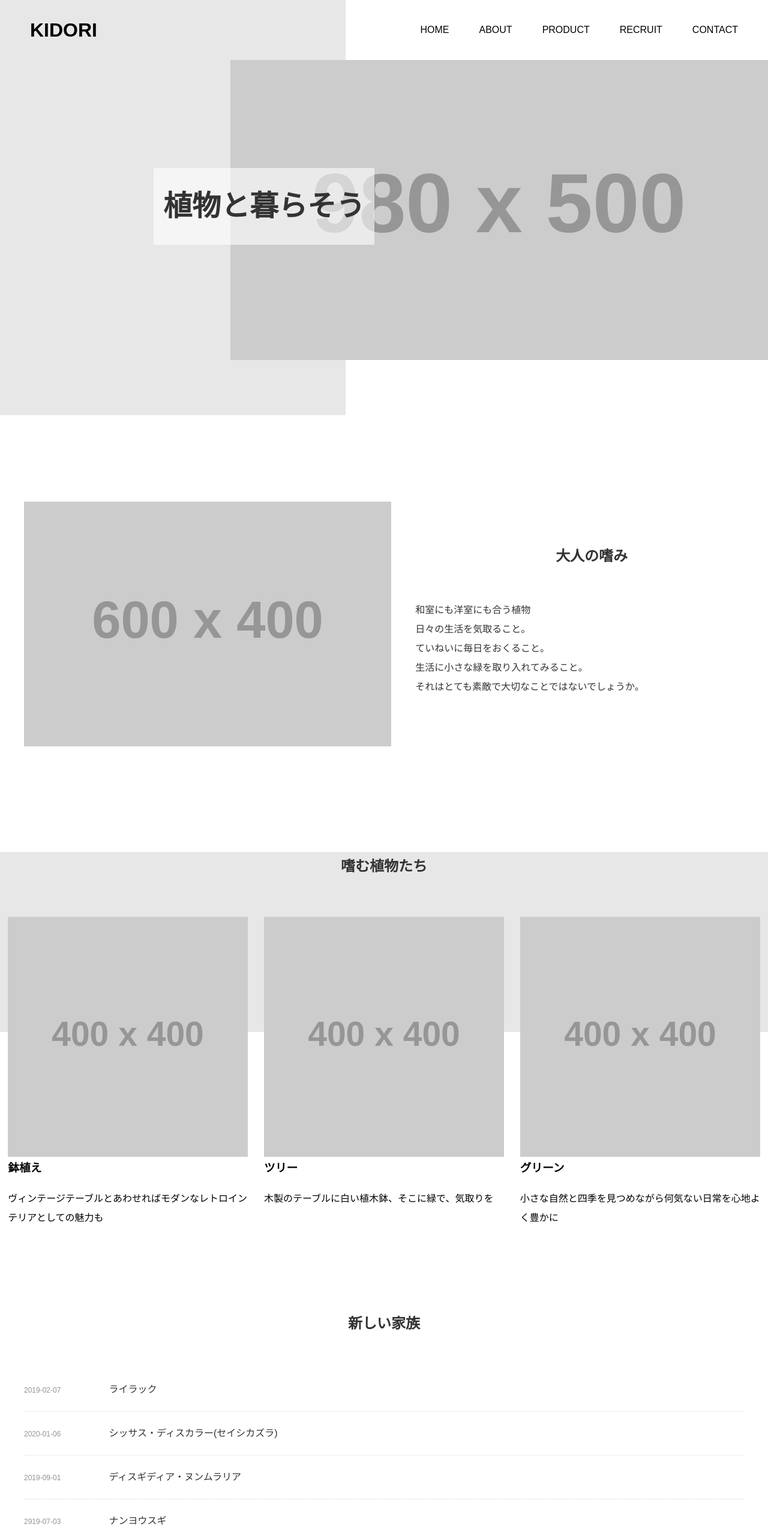
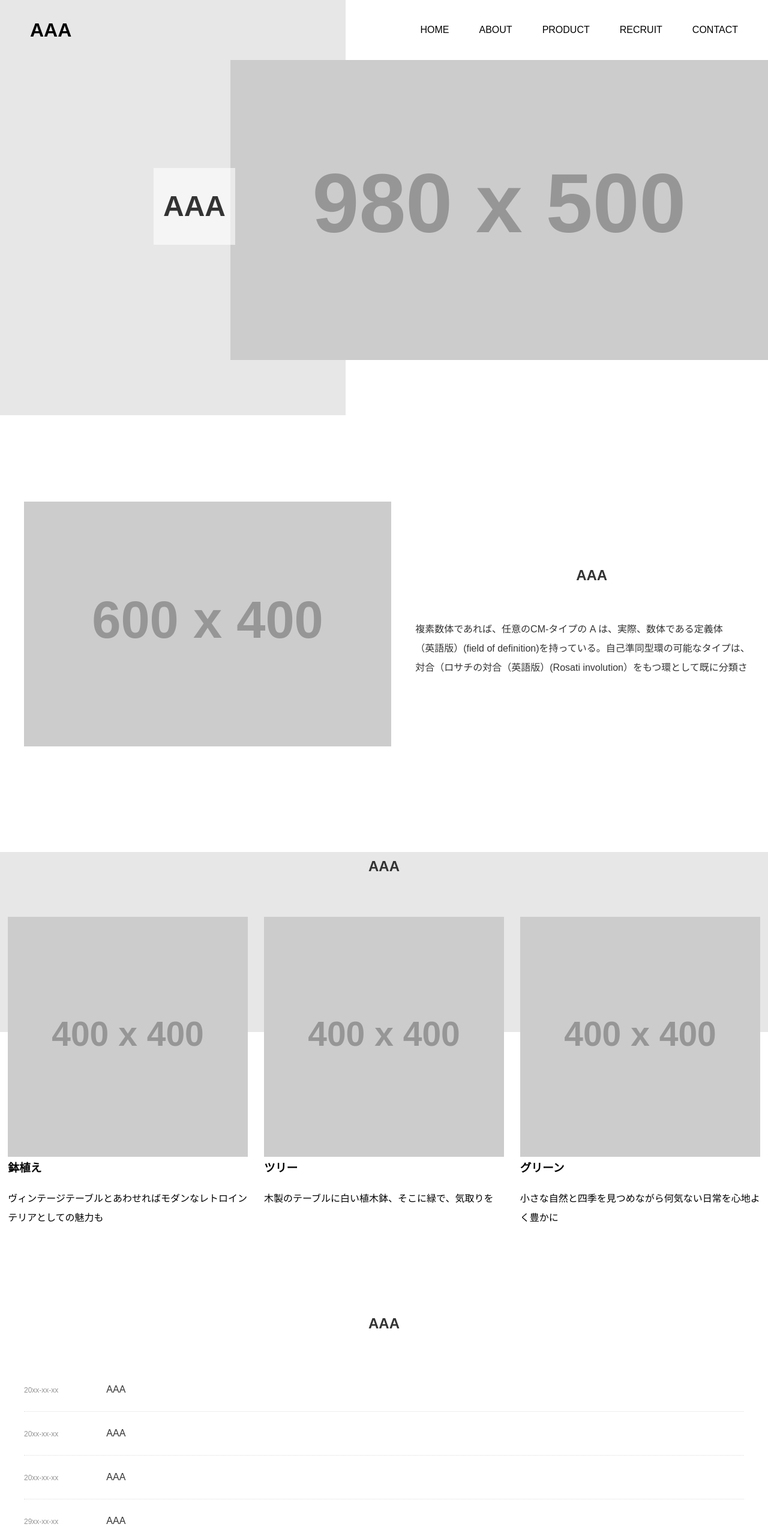
Before and after one commit to ShokoKitami/skitami, a plain HTML site: page nomal/index.html in a window 1280 px wide. Shown: the top 2560 px of the page at 60% size. Drawn offline with Linux system fonts and the light colour scheme; placeholder pictures from the web are drawn by us.

Commit message:
AAA修正

```diff
--- a/nomal/index.html
+++ b/nomal/index.html
@@ -2,13 +2,13 @@
 <html lang="ja">
     <head>
         <meta charset="UTF-8">
-        <title>KIDORI</title>
+        <title>AAA</title>
         <link rel="stylesheet" href="style.css">
     </head>
     <body>
         <header class="header">
             <div class="content-wrapper header-nav">
-                <h1><a href="index.html">KIDORI</a></h1>
+                <h1><a href="index.html">AAA</a></h1>
                 <nav>
                     <ul>
                         <li><a href="index.html">HOME</a></li>
@@ -22,7 +22,7 @@
         </header>
         <section class="mainvisual">
             <img src="https://placehold.jp/980x500.png" alt="観葉植物の佇まい">
-            <h2>植物と暮らそう</h2>
+            <h2>AAA</h2>
         </section>
         <main>
             <section class="greeting">
@@ -30,13 +30,11 @@
                     <div class="contents">
                         <figure><img src="https://placehold.jp/600x400.png" alt="窓際の観葉植物"></figure>
                         <div class="content">
-                            <h2>大人の嗜み</h2>
+                            <h2>AAA</h2>
                             <p>
-                            和室にも洋室にも合う植物<br>
-                            日々の生活を気取ること。<br>
-                            ていねいに毎日をおくること。<br>
-                            生活に小さな緑を取り入れてみること。<br>
-                            それはとても素敵で大切なことではないでしょうか。
+                            複素数体であれば、任意のCM-タイプの A は、実際、数体である定義体<br>
+                            （英語版）(field of definition)を持っている。自己準同型環の可能なタイプは、<br>
+                            対合（ロサチの対合（英語版）(Rosati involution）をもつ環として既に分類さ
                             </p>
                         </div>
                     </div>
@@ -44,7 +42,7 @@
             </section>
             <section class="work">
                 <div class="content-wrapper">
-                    <h2>嗜む植物たち</h2>
+                    <h2>AAA</h2>
                     <ul>
                         <li><a href="#"><figure><img src="https://placehold.jp/400x400.png"></figure><h3>鉢植え</h3><p>ヴィンテージテーブルとあわせればモダンなレトロインテリアとしての魅力も</p></a></li>
                         <li><a href="#"><figure><img src="https://placehold.jp/400x400.png"></figure><h3>ツリー</h3><p>木製のテーブルに白い植木鉢、そこに緑で、気取りを</p></a></li>
@@ -54,12 +52,12 @@
             </section>
             <section class="news">
                 <div class="content-wrapper">
-                    <h2>新しい家族</h2>
+                    <h2>AAA</h2>
                     <ul>
-                        <li><a href="#"><time>2019-02-07</time>ライラック</a></li>
-                        <li><a href="#"><time>2020-01-06</time>シッサス・ディスカラー(セイシカズラ)</a></li>
-                        <li><a href="#"><time>2019-09-01</time>ディスギディア・ヌンムラリア</a></li>
-                        <li><a href="#"><time>2919-07-03</time>ナンヨウスギ</a></li>
+                        <li><a href="#"><time>20xx-xx-xx</time>AAA</a></li>
+                        <li><a href="#"><time>20xx-xx-xx</time>AAA</a></li>
+                        <li><a href="#"><time>20xx-xx-xx</time>AAA</a></li>
+                        <li><a href="#"><time>29xx-xx-xx</time>AAA</a></li>
                     </ul>
             </div>
             </section>
@@ -71,7 +69,7 @@
         <footer class="footer">
             <div class="content-wrapper">
                 <div class="cmpaddress">
-                    <h2>KIDORI</h2>
+                    <h2>AAA</h2>
                     <p>〒000−0000 <br>
                         東京都×××××××××× <br>
                         TEL 01-2345-6789 <br>
@@ -87,7 +85,7 @@
                 </ul>
             </div>
             <div class="copylight">
-                <p>©️ XXCo., Ltd. All Rights Reserved.</p>
+                <p>©️ AAACo., Ltd. All Rights Reserved.</p>
             </div>
         </footer>
     </body>
```
Also changed, not shown: nomal/company.html (+9 -11 lines), nomal/contact.html (+3 -3 lines), nomal/recruit.html (+4 -4 lines), nomal/work.html (+13 -18 lines), 1 other file.
